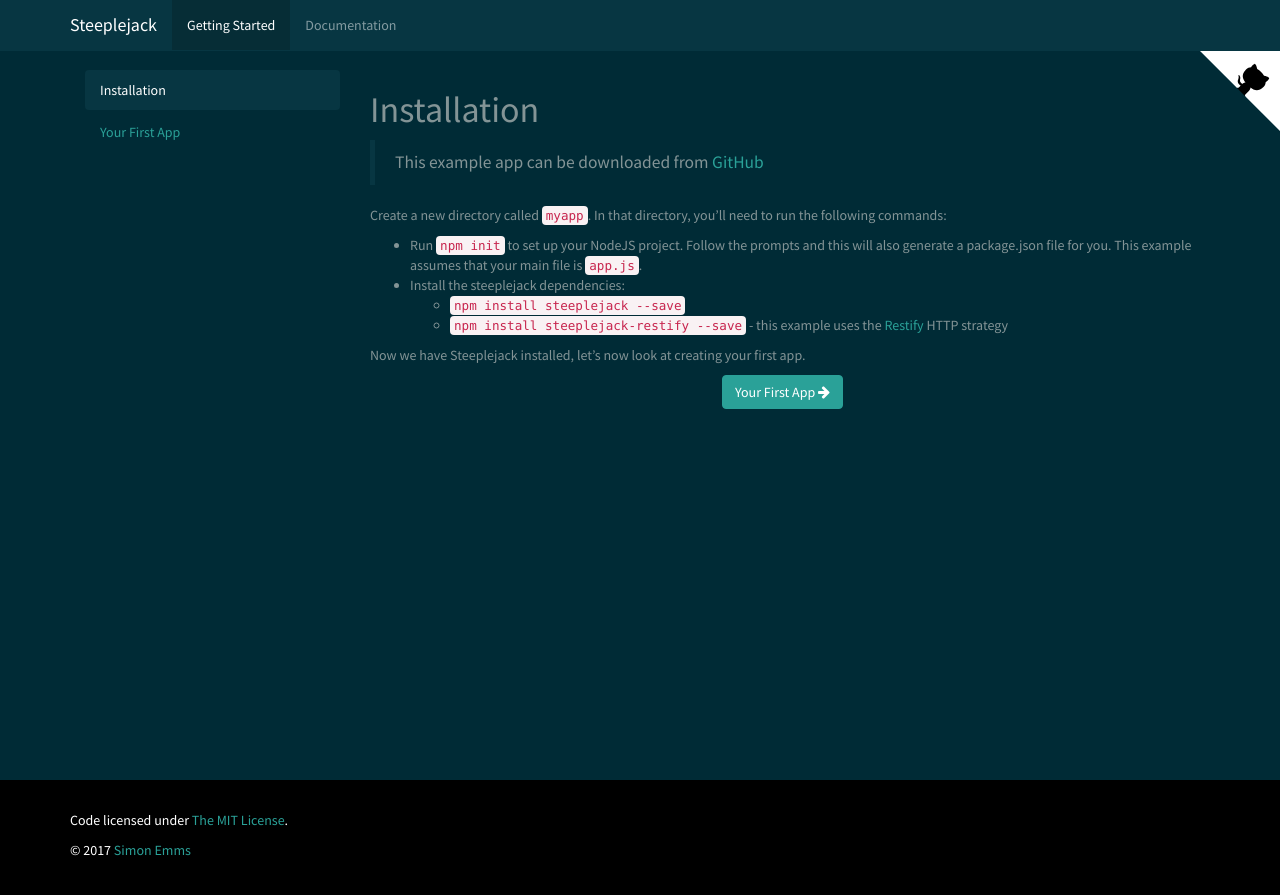
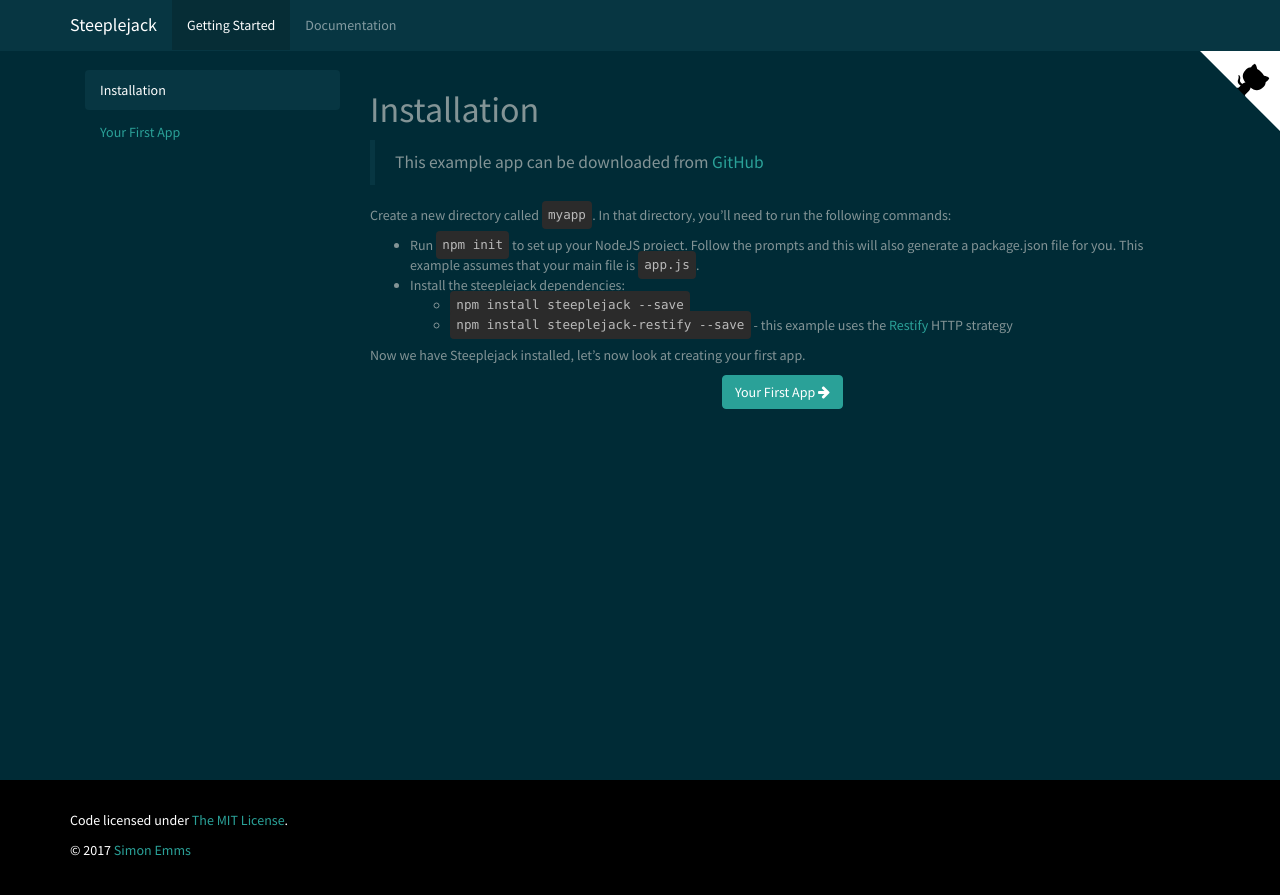
Before and after one commit to steeplejack-js/steeplejack-js.github.io, a Jekyll site: the page built from getting-started/index.md, in a window 1280 px wide. Shown: the top 895 px of the page. Built offline with Jekyll 4.4.1, drawn with Linux system fonts in a browser that asks for light colours.

Commit message:
Styled up the inline code

```diff
--- /dev/null
+++ b/_sass/components/_code.scss
@@ -0,0 +1,7 @@
+code {
+  background: {
+    color: #2b2b2b;
+  }
+  padding: 0.5em;
+  color: #bababa;
+}
--- a/_sass/main.scss
+++ b/_sass/main.scss
@@ -8,6 +8,7 @@
 @import "layouts/home";
 @import "layouts/sidebar";
 
+@import "components/code";
 @import "components/footer";
 @import "components/fork-me";
 @import "components/img";
```
